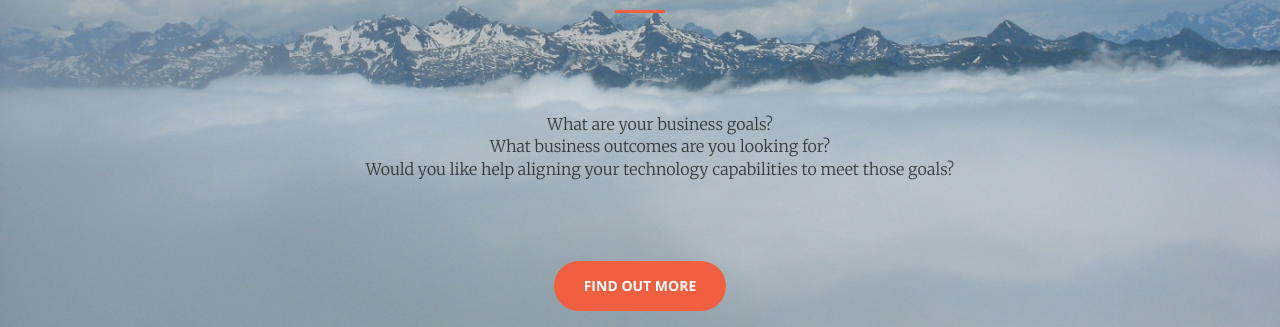
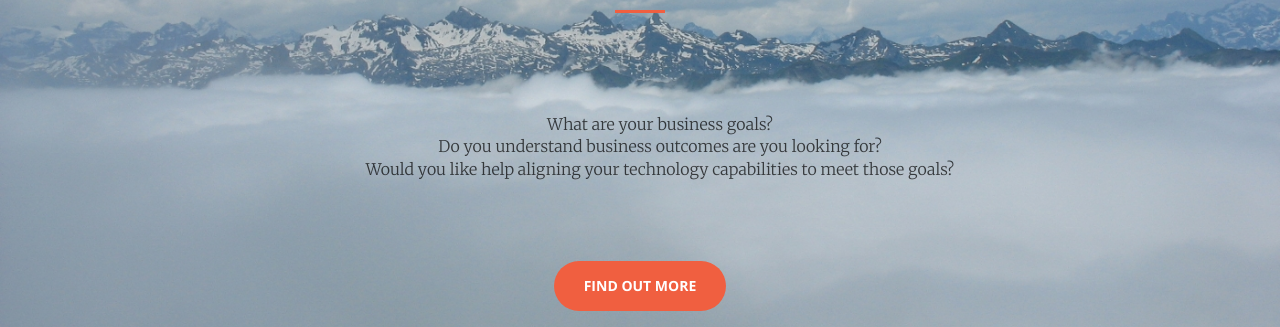
Before and after one commit to highlandrulz/highlandr, a Jekyll site: the page built from index.html, in a window 1280 px wide. Shown: the part 447-774 px from the top of the page. Built offline with Jekyll 4.4.1, drawn with Linux system fonts in a browser that asks for light colours.

Commit message:
AWS Update test

```diff
--- a/_layouts/default.html
+++ b/_layouts/default.html
@@ -31,6 +31,7 @@
     <script src="https://oss.maxcdn.com/libs/html5shiv/3.7.0/html5shiv.js"></script>
     <script src="https://oss.maxcdn.com/libs/respond.js/1.4.2/respond.min.js"></script>
     <![endif]-->
+    <!-- Adding a comment to test -->
   </head>
   <body id="page-top">
     {% include nav.html %}
--- a/index.html
+++ b/index.html
@@ -10,7 +10,7 @@ title: Home Page
                 <p>
                     <ul>
                     <li>What are your business goals?</li>
-                    <li>What business outcomes are you looking for?</li>
+                    <li>Do you understand business outcomes are you looking for?</li>
                     <li>Would you like help aligning your technology capabilities to meet those goals?</li>
                     </ul>
                 </p>
```
